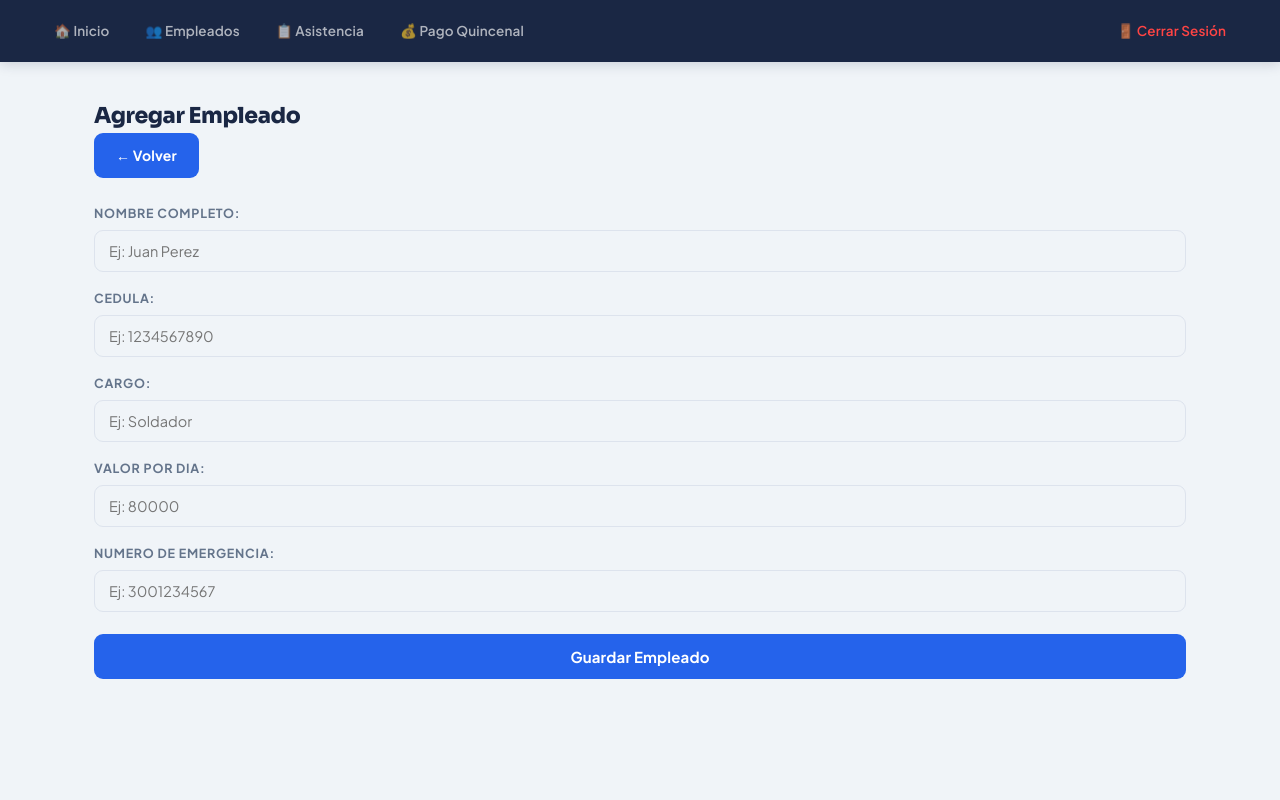
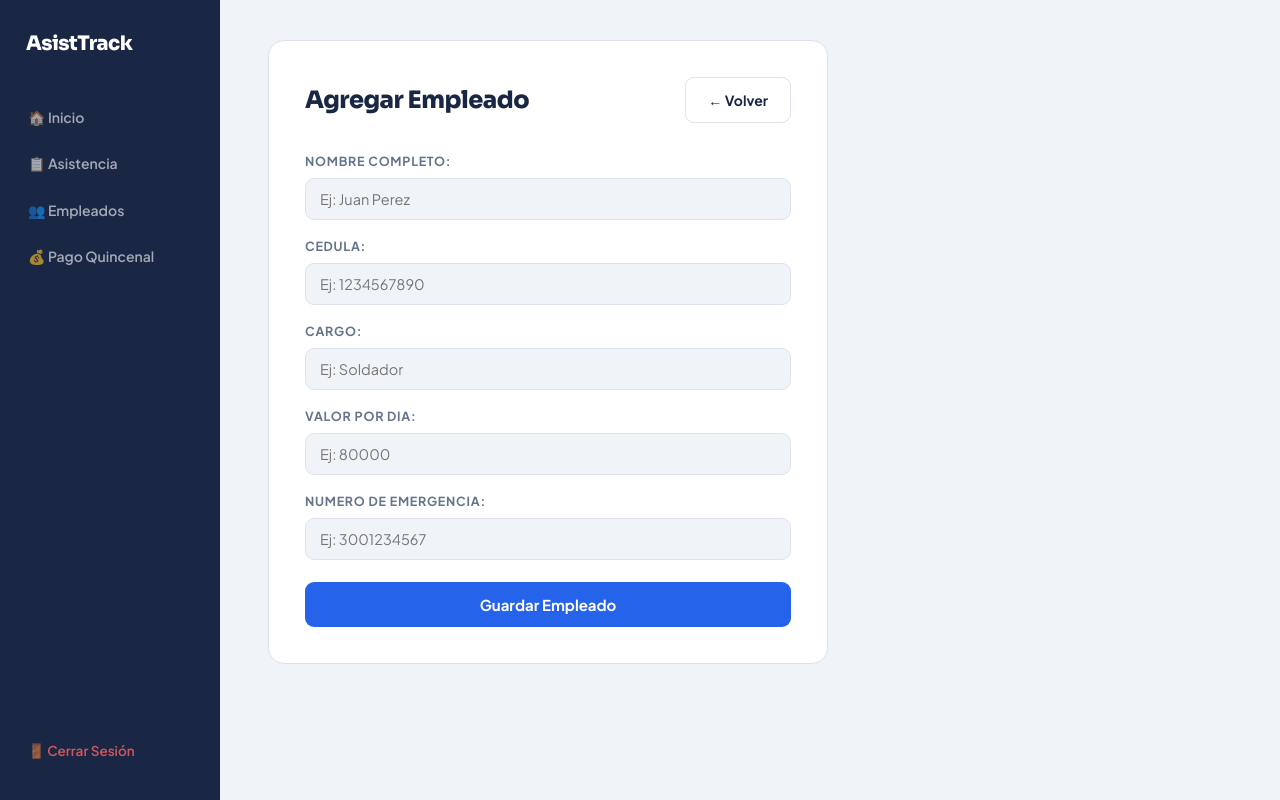
Before and after one commit to David-Santiago-123/AsistTrack, a Flask app: page /agregar_empleado in a window 1280 px wide. Run offline with Flask 3, Linux system fonts and the light colour scheme; the visitor is signed in with stand-in values (Sample User, id 1); some libraries are stand-ins or nearby versions.

Commit message:
estilos definidos y estructura de HTML con layout

```diff
--- a/static/css/estilos.css
+++ b/static/css/estilos.css
@@ -14,14 +14,10 @@
     --success:    #059669;
     --danger:     #dc2626;
     --warning:    #d97706;
+    --sidebar-w:  220px;
 }
 
-/* ===== RESET ===== */
-* {
-    margin: 0;
-    padding: 0;
-    box-sizing: border-box;
-}
+* { margin: 0; padding: 0; box-sizing: border-box; }
 
 body {
     font-family: 'Plus Jakarta Sans', system-ui, sans-serif;
@@ -31,209 +27,102 @@ body {
     min-height: 100vh;
 }
 
-/* ===== NAV ===== */
-nav {
+/* LAYOUT */
+.layout { display: flex; min-height: 100vh; }
+
+/* SIDEBAR */
+.sidebar {
+    width: var(--sidebar-w);
     background-color: var(--navy);
-    padding: 0 40px;
     display: flex;
-    align-items: center;
-    gap: 8px;
-    height: 62px;
-    position: sticky;
-    top: 0;
+    flex-direction: column;
+    padding: 28px 16px;
+    position: fixed;
+    top: 0; left: 0;
+    height: 100vh;
     z-index: 100;
-    box-shadow: 0 2px 12px rgba(26, 39, 68, 0.18);
 }
 
-nav a {
-    color: rgba(255,255,255,0.65);
+.sidebar-brand {
+    font-family: 'Sora', sans-serif;
+    font-size: 20px;
+    font-weight: 800;
+    color: #ffffff;
+    letter-spacing: -0.5px;
+    padding: 0 10px;
+    margin-bottom: 36px;
+}
+
+.sidebar-nav { display: flex; flex-direction: column; gap: 4px; flex: 1; }
+
+.nav-link {
+    color: rgba(255,255,255,0.6);
+    text-decoration: none;
+    font-size: 14px;
+    font-weight: 600;
+    padding: 10px 12px;
+    border-radius: 9px;
+    transition: all 0.2s;
+}
+
+.nav-link:hover { color: #ffffff; background-color: rgba(255,255,255,0.1); }
+.nav-link.active { color: #ffffff; background-color: var(--blue); }
+
+.sidebar-logout {
+    color: rgba(255, 100, 100, 0.8);
     text-decoration: none;
     font-size: 13.5px;
     font-weight: 600;
-    padding: 6px 14px;
-    border-radius: 7px;
+    padding: 10px 12px;
+    border-radius: 9px;
     transition: all 0.2s;
-    letter-spacing: 0.01em;
+    display: block;
 }
 
-nav a:hover {
-    color: #ffffff;
-    background-color: rgba(255,255,255,0.1);
+.sidebar-logout:hover { background-color: rgba(220, 38, 38, 0.15); color: #ff6b6b; }
+
+/* MAIN CONTENT */
+.main-content {
+    margin-left: var(--sidebar-w);
+    flex: 1;
+    padding: 40px 48px;
+    min-height: 100vh;
 }
 
-nav a.active {
-    color: #ffffff;
-    background-color: var(--blue);
+/* PAGE TOP */
+.page-top { text-align: center; margin-bottom: 40px; }
+
+.app-title {
+    font-family: 'Sora', sans-serif;
+    font-size: 52px;
+    font-weight: 800;
+    color: var(--navy);
+    letter-spacing: -2px;
+    line-height: 1;
+    margin-bottom: 10px;
 }
 
-/* Logo/Brand en nav (opcional) */
-nav .brand {
+.page-subtitle { font-size: 16px; font-weight: 700; color: var(--text); }
+.page-welcome  { font-size: 14px; color: var(--muted); margin-top: 4px; }
+
+/* PAGE HEADER */
+.page-header { display: flex; align-items: center; justify-content: space-between; margin-bottom: 28px; }
+.page-header h1 {
     font-family: 'Sora', sans-serif;
-    font-size: 17px;
-    font-weight: 800;
-    color: #ffffff;
-    margin-right: 20px;
-    letter-spacing: -0.5px;
+    font-size: 24px; font-weight: 800;
+    color: var(--navy); letter-spacing: -0.5px;
 }
 
-/* ===== LOGIN ===== */
-body.login-page {
-    background: linear-gradient(135deg, #0f172a 0%, #1a2744 50%, #1e3a6e 100%);
-    display: flex;
-    align-items: center;
-    justify-content: center;
-}
-
-.login-container {
-    background-color: var(--surface);
-    padding: 44px 40px;
-    border-radius: 20px;
-    width: 400px;
-    box-shadow: 0 24px 60px rgba(0, 0, 0, 0.35);
-    border: 1px solid var(--border);
-}
-
-.login-container h1 {
-    font-family: 'Sora', sans-serif;
-    font-size: 24px;
-    font-weight: 800;
-    color: var(--navy);
-    margin-bottom: 6px;
-    letter-spacing: -0.5px;
-}
-
-.login-container .subtitle {
-    font-size: 13.5px;
-    color: var(--muted);
-    margin-bottom: 28px;
-}
-
-/* ===== TIPOGRAFÍA GENERAL ===== */
-h1 {
-    font-family: 'Sora', sans-serif;
-    font-size: 22px;
-    font-weight: 800;
-    color: var(--navy);
-    letter-spacing: -0.4px;
-}
-
-h2 {
-    font-size: 16px;
-    font-weight: 700;
-    color: var(--navy);
-}
-
-/* ===== LABELS e INPUTS ===== */
-label {
-    display: block;
-    font-size: 12.5px;
-    font-weight: 700;
-    color: var(--muted);
-    text-transform: uppercase;
-    letter-spacing: 0.06em;
-    margin-bottom: 7px;
-}
-
-input, select {
-    width: 100%;
-    padding: 11px 14px;
-    margin-bottom: 16px;
-    border: 1.5px solid var(--border);
-    border-radius: 9px;
-    background-color: var(--bg);
-    color: var(--text);
-    font-size: 14.5px;
-    font-family: 'Plus Jakarta Sans', sans-serif;
-    transition: all 0.2s ease;
-}
-
-input:focus, select:focus {
-    border-color: var(--blue);
-    outline: none;
-    background-color: #ffffff;
-    box-shadow: 0 0 0 3px rgba(37, 99, 235, 0.1);
-}
-
-/* ===== BOTONES ===== */
-button, .btn {
-    display: inline-flex;
-    align-items: center;
-    gap: 7px;
-    padding: 11px 22px;
-    background-color: var(--blue);
-    color: #ffffff;
-    border: none;
-    border-radius: 9px;
-    cursor: pointer;
-    font-size: 14px;
-    font-weight: 700;
-    font-family: 'Plus Jakarta Sans', sans-serif;
-    text-decoration: none;
-    transition: all 0.2s ease;
-    letter-spacing: 0.01em;
-}
-
-button:hover, .btn:hover {
-    background-color: var(--blue-hover);
-    transform: translateY(-1px);
-    box-shadow: 0 4px 14px rgba(37, 99, 235, 0.3);
-}
-
-button.btn-secondary, .btn-secondary {
-    background-color: var(--surface);
-    color: var(--navy);
-    border: 1.5px solid var(--border);
-}
-
-button.btn-secondary:hover, .btn-secondary:hover {
-    background-color: var(--bg);
-    box-shadow: none;
-}
-
-button.btn-danger, .btn-danger {
-    background-color: var(--danger);
-}
-
-/* Botón ancho completo (login) */
-button[type="submit"], .btn-full {
-    width: 100%;
-    justify-content: center;
-    padding: 13px;
-    font-size: 15px;
-    margin-top: 6px;
-}
-
-/* ===== CONTAINER ===== */
-.container {
-    max-width: 1140px;
-    margin: 36px auto;
-    padding: 0 24px;
-}
-
-/* ===== PAGE HEADER ===== */
-.page-header {
-    display: flex;
-    align-items: center;
-    justify-content: space-between;
-    margin-bottom: 28px;
-}
-
-/* ===== CARDS DEL DASHBOARD ===== */
-.cards {
-    display: grid;
-    grid-template-columns: repeat(auto-fit, minmax(210px, 1fr));
-    gap: 20px;
-    margin-bottom: 36px;
-}
+/* CARDS */
+.cards { display: grid; grid-template-columns: repeat(2, 1fr); gap: 20px; }
 
 .card {
     background-color: var(--surface);
     border-radius: 16px;
-    padding: 26px 24px;
+    padding: 30px 28px;
     border: 1.5px solid var(--border);
     transition: transform 0.2s, box-shadow 0.2s;
-    position: relative;
-    overflow: hidden;
+    position: relative; overflow: hidden;
 }
 
 .card::before {
@@ -249,115 +138,134 @@ button[type="submit"], .btn-full {
 .card.card-danger::before  { background: var(--danger); }
 .card.card-warning::before { background: var(--warning); }
 
-.card:hover {
-    transform: translateY(-3px);
-    box-shadow: 0 8px 24px rgba(26, 39, 68, 0.1);
-}
+.card:hover { transform: translateY(-3px); box-shadow: 0 8px 24px rgba(26, 39, 68, 0.1); }
 
 .card h2 {
-    font-size: 11.5px;
-    font-weight: 700;
-    color: var(--muted);
-    text-transform: uppercase;
-    letter-spacing: 0.08em;
-    margin-bottom: 12px;
+    font-size: 12px; font-weight: 700;
+    color: var(--muted); text-transform: uppercase;
+    letter-spacing: 0.08em; margin-bottom: 14px;
 }
 
 .numero {
     font-family: 'Sora', sans-serif;
-    font-size: 44px;
-    font-weight: 800;
-    color: var(--navy);
-    line-height: 1;
+    font-size: 52px; font-weight: 800;
+    color: var(--navy); line-height: 1;
 }
 
-/* ===== TABLA ===== */
+/* INPUTS */
+label {
+    display: block; font-size: 12.5px; font-weight: 700;
+    color: var(--muted); text-transform: uppercase;
+    letter-spacing: 0.06em; margin-bottom: 7px;
+}
+
+input, select {
+    width: 100%; padding: 11px 14px; margin-bottom: 16px;
+    border: 1.5px solid var(--border); border-radius: 9px;
+    background-color: var(--bg); color: var(--text);
+    font-size: 14.5px; font-family: 'Plus Jakarta Sans', sans-serif;
+    transition: all 0.2s ease;
+}
+
+input:focus, select:focus {
+    border-color: var(--blue); outline: none;
+    background-color: #ffffff;
+    box-shadow: 0 0 0 3px rgba(37, 99, 235, 0.1);
+}
+
+/* BOTONES */
+button, .btn {
+    display: inline-flex; align-items: center; gap: 7px;
+    padding: 11px 22px; background-color: var(--blue);
+    color: #ffffff; border: none; border-radius: 9px;
+    cursor: pointer; font-size: 14px; font-weight: 700;
+    font-family: 'Plus Jakarta Sans', sans-serif;
+    text-decoration: none; transition: all 0.2s ease;
+}
+
+button:hover, .btn:hover {
+    background-color: var(--blue-hover);
+    transform: translateY(-1px);
+    box-shadow: 0 4px 14px rgba(37, 99, 235, 0.3);
+}
+
+.btn-secondary {
+    background-color: var(--surface); color: var(--navy);
+    border: 1.5px solid var(--border);
+}
+
+.btn-secondary:hover { background-color: var(--bg); box-shadow: none; }
+
+button[type="submit"], .btn-full {
+    width: 100%; justify-content: center;
+    padding: 13px; font-size: 15px; margin-top: 6px;
+}
+
+/* TABLA */
 .table-wrapper {
-    background-color: var(--surface);
-    border-radius: 16px;
-    border: 1.5px solid var(--border);
-    overflow: hidden;
+    background-color: var(--surface); border-radius: 16px;
+    border: 1.5px solid var(--border); overflow: hidden;
     box-shadow: 0 2px 10px rgba(26, 39, 68, 0.05);
 }
 
-table {
-    width: 100%;
-    border-collapse: collapse;
-}
+table { width: 100%; border-collapse: collapse; }
 
 th {
-    background-color: #f8fafc;
-    color: var(--muted);
-    padding: 13px 18px;
-    text-align: left;
-    font-size: 11.5px;
-    font-weight: 700;
-    text-transform: uppercase;
-    letter-spacing: 0.08em;
+    background-color: #f8fafc; color: var(--muted);
+    padding: 13px 18px; text-align: left;
+    font-size: 11.5px; font-weight: 700;
+    text-transform: uppercase; letter-spacing: 0.08em;
     border-bottom: 1.5px solid var(--border);
 }
 
 td {
-    padding: 14px 18px;
-    font-size: 14px;
-    color: var(--text);
-    border-bottom: 1px solid #f1f5f9;
-    vertical-align: middle;
+    padding: 14px 18px; font-size: 14px; color: var(--text);
+    border-bottom: 1px solid #f1f5f9; vertical-align: middle;
 }
 
-tr:last-child td {
-    border-bottom: none;
-}
+tr:last-child td { border-bottom: none; }
+tr:hover td { background-color: #f8faff; }
 
-tr:hover td {
-    background-color: #f8faff;
-}
-
-/* Badges de estado */
-.badge {
-    display: inline-block;
-    padding: 3px 10px;
-    border-radius: 20px;
-    font-size: 12px;
-    font-weight: 700;
-}
-
+/* BADGES */
+.badge { display: inline-block; padding: 3px 10px; border-radius: 20px; font-size: 12px; font-weight: 700; }
 .badge-success { background: #dcfce7; color: #166534; }
 .badge-danger  { background: #fee2e2; color: #991b1b; }
 .badge-warning { background: #fef3c7; color: #92400e; }
 
-/* ===== FLASH / ALERTAS ===== */
-.alert {
-    padding: 13px 18px;
-    border-radius: 10px;
-    margin-bottom: 20px;
-    font-size: 14px;
-    font-weight: 600;
-    border-left: 4px solid;
+/* ALERTAS */
+.alert { padding: 13px 18px; border-radius: 10px; margin-bottom: 20px; font-size: 14px; font-weight: 600; border-left: 4px solid; }
+.alert-success { background: #f0fdf4; color: #166534; border-color: var(--success); }
+.alert-danger  { background: #fef2f2; color: #991b1b; border-color: var(--danger); }
+.alert-info    { background: #eff6ff; color: #1e40af; border-color: var(--blue); }
+
+/* FORM CARD */
+.form-card { background: var(--surface); border-radius: 16px; padding: 36px; border: 1.5px solid var(--border); max-width: 560px; }
+
+/* LOGIN */
+body.login-page {
+    background: linear-gradient(135deg, #0f172a 0%, #1a2744 50%, #1e3a6e 100%);
+    display: flex; align-items: center; justify-content: center;
 }
 
-.alert-success { background: #f0fdf4; color: #166534; border-color: var(--success); }
-.alert-danger   { background: #fef2f2; color: #991b1b; border-color: var(--danger); }
-.alert-info     { background: #eff6ff; color: #1e40af; border-color: var(--blue); }
-
-/* ===== FORMULARIOS (páginas internas) ===== */
-.form-card {
-    background: var(--surface);
-    border-radius: 16px;
-    padding: 36px;
-    border: 1.5px solid var(--border);
-    max-width: 560px;
+.login-container {
+    background-color: var(--surface); padding: 44px 40px;
+    border-radius: 20px; width: 400px;
+    box-shadow: 0 24px 60px rgba(0, 0, 0, 0.35);
+    border: 1px solid var(--border);
 }
 
-/* ===== RESPONSIVE ===== */
-@media (max-width: 768px) {
-    nav { padding: 0 18px; gap: 4px; }
-    .container { padding: 0 16px; margin: 20px auto; }
-    .cards { grid-template-columns: 1fr 1fr; }
-    .login-container { width: 92%; padding: 32px 24px; }
-    .form-card { padding: 24px 18px; }
+.login-container h1 {
+    font-family: 'Sora', sans-serif; font-size: 26px; font-weight: 800;
+    color: var(--navy); margin-bottom: 6px; letter-spacing: -0.5px; text-align: center;
 }
 
-@media (max-width: 480px) {
+.login-container .subtitle { font-size: 13.5px; color: var(--muted); margin-bottom: 28px; text-align: center; }
+
+/* RESPONSIVE */
+@media (max-width: 768px) {
+    .sidebar { width: 64px; padding: 20px 8px; }
+    .sidebar-brand { font-size: 0; }
+    .main-content { margin-left: 64px; padding: 24px 20px; }
     .cards { grid-template-columns: 1fr; }
+    .app-title { font-size: 36px; }
 }
--- a/templates/agregar_empleado.html
+++ b/templates/agregar_empleado.html
@@ -7,18 +7,24 @@
 </head>
 <body>
 
-    <nav>
-     <a href="/">🏠 Inicio</a>
-     <a href="/empleados">👥 Empleados</a>
-     <a href="/asistencia">📋 Asistencia</a>
-     <a href="/reporte_pago">💰 Pago Quincenal</a>
-     <a href="/logout" style="margin-left: auto; color: #ff4444;">🚪 Cerrar Sesión</a>
+<div class="layout">
+<aside class="sidebar">
+    <div class="sidebar-brand">AsistTrack</div>
+    <nav class="sidebar-nav">
+        <a href="/" class="nav-link">🏠 Inicio</a>
+        <a href="/asistencia" class="nav-link">📋 Asistencia</a>
+        <a href="/empleados" class="nav-link">👥 Empleados</a>
+        <a href="/reporte_pago" class="nav-link">💰 Pago Quincenal</a>
     </nav>
+    <a href="/logout" class="sidebar-logout">🚪 Cerrar Sesión</a>
+</aside>
+<main class="main-content">
 
-    <div class="container">
-        <h1>Agregar Empleado</h1>
-        <a href="/empleados" class="btn">← Volver</a>
-        <br><br>
+    <div class="form-card">
+        <div class="page-header">
+            <h1>Agregar Empleado</h1>
+            <a href="/empleados" class="btn btn-secondary">← Volver</a>
+        </div>
         <form method="POST" action="/agregar_empleado">
             <label>Nombre completo:</label>
             <input type="text" name="nombre" placeholder="Ej: Juan Perez" required>
@@ -38,5 +44,8 @@
             <button type="submit">Guardar Empleado</button>
         </form>
     </div>
+
+</main>
+</div>
 </body>
 </html>
```
Also changed, not shown: templates/asistencia.html (+16 -6 lines), templates/dashboard.html (+16 -6 lines), templates/empleados.html (+17 -6 lines), templates/reporte_pago.html (+20 -7 lines).
